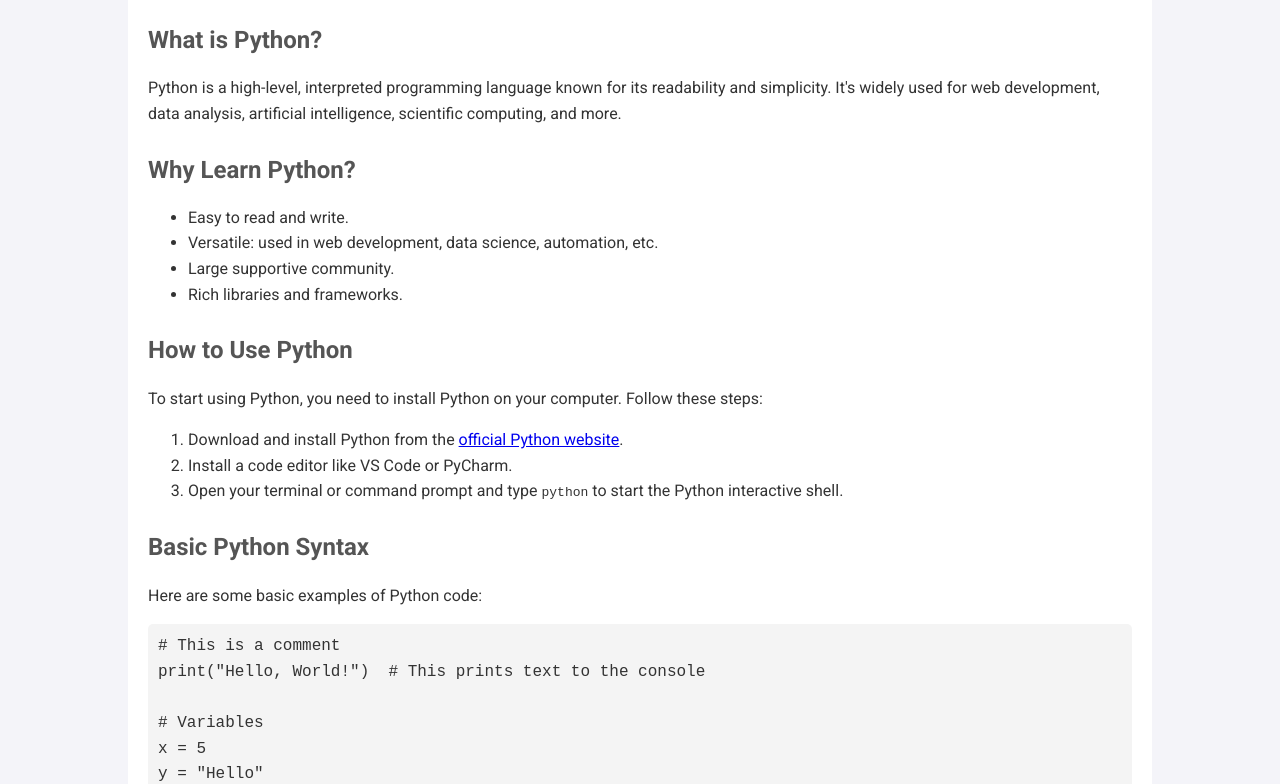
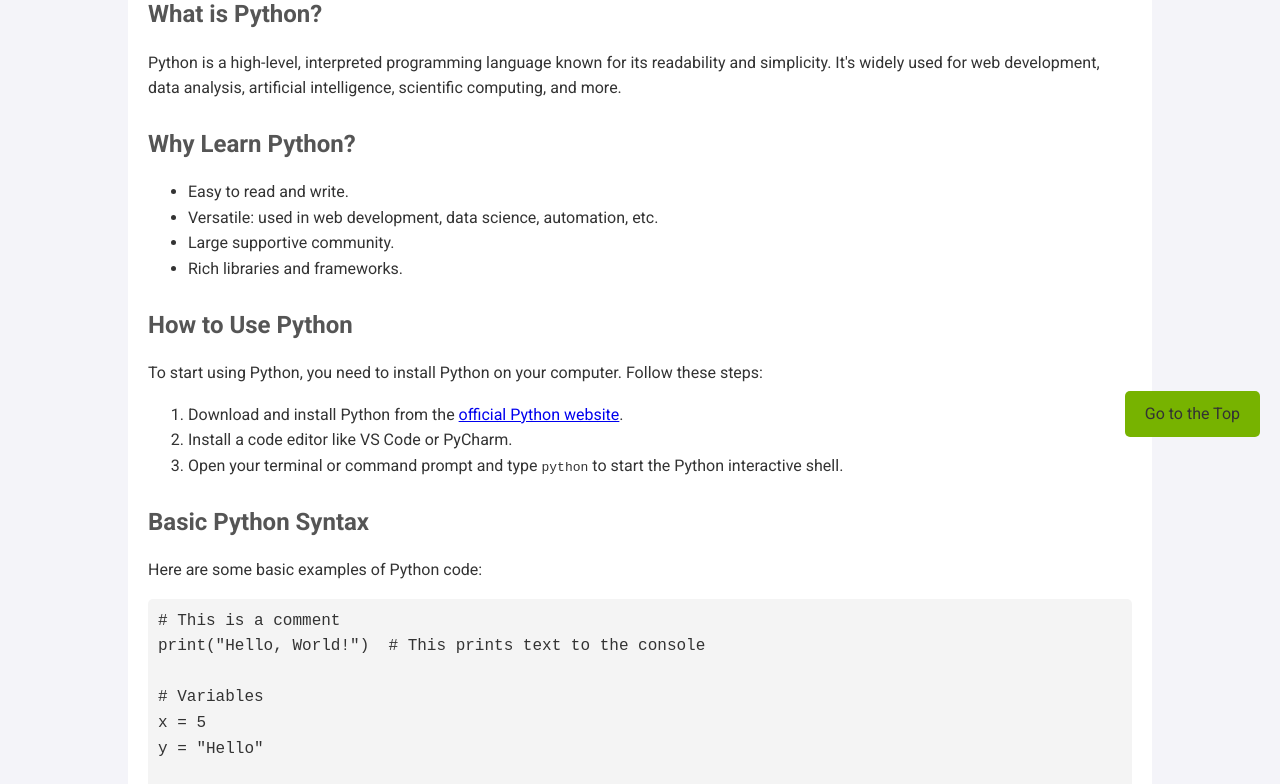
Before and after one commit to Mirwais-H/Learn-Coding, a plain HTML site: page index.html in a window 1280 px wide. Shown: the part 343-1127 px from the top of the page. Drawn offline with Linux system fonts and the light colour scheme; a script that the page names is missing.

Commit message:
Update styles.css

```diff
--- a/styles.css
+++ b/styles.css
@@ -111,3 +111,24 @@ footer p {
     margin: 0;
     font-size: 0.9rem;
 }
+
+.scroll-to-top-btn {
+  position: fixed;
+  bottom: 20px; /* Adjust position as needed */
+  right: 20px; /* Adjust position as needed */
+  background-color: #77b300; /* White background */
+  color: var(--dark-blue); /* Text color */
+  padding: 10px 20px; /* Adjust padding as needed */
+  border-radius: 5px;
+  text-decoration: none;
+  transition: background-color 0.3s ease, transform 0.3s ease;
+  display: inline-block;
+  cursor: pointer;
+  z-index: 1000; /* Ensure it's above other content */
+}
+
+.scroll-to-top-btn:hover {
+  background-color: var(--midnight-blue);
+  color: var(--pale-aqua);
+  transform: translateY(-2px);
+}
```
